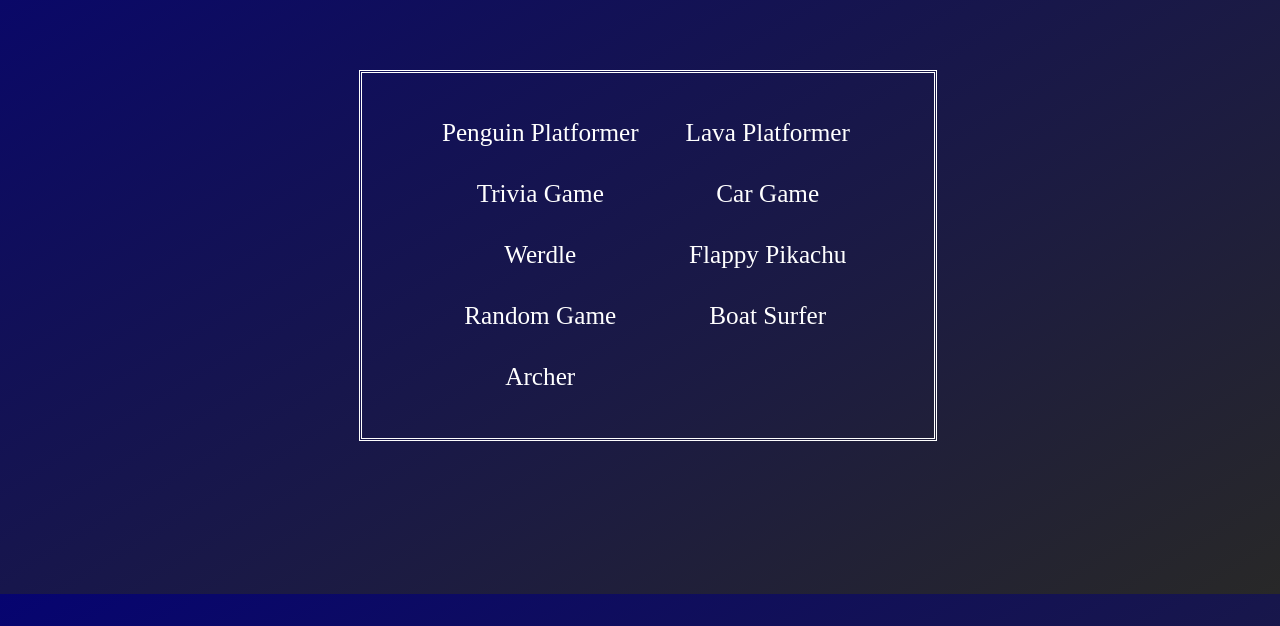
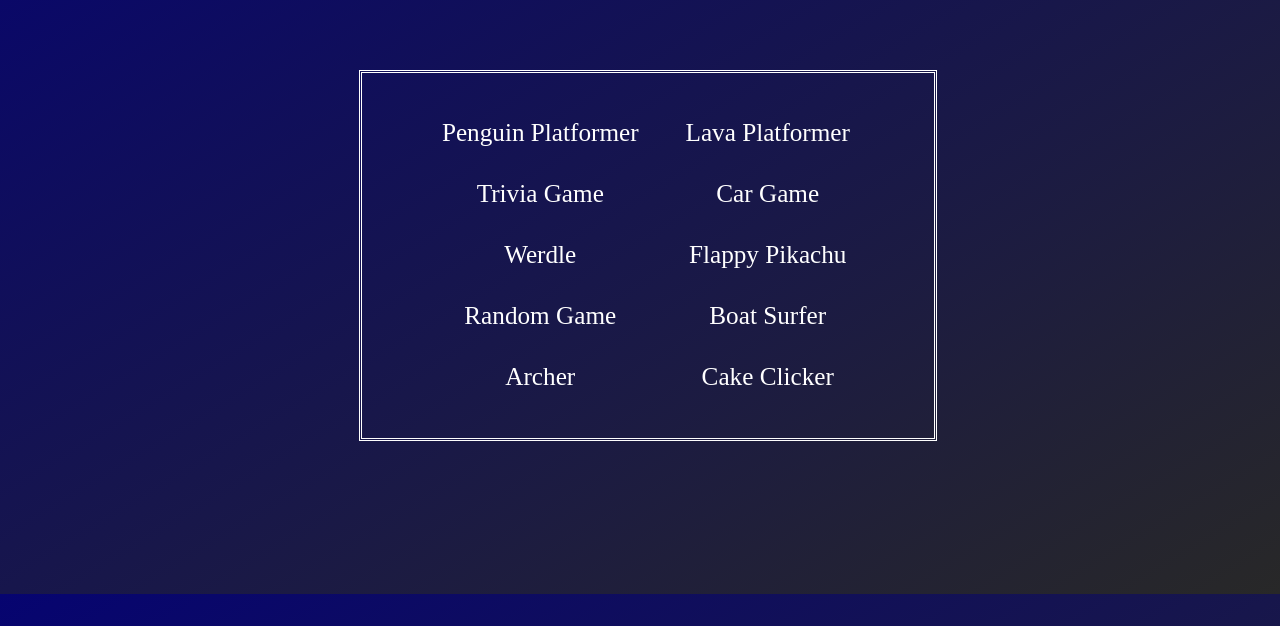
Before and after one commit to AadiCharpe/coderlab, a plain HTML site: page index.html in a window 1280 px wide. Shown: the part 174-800 px from the top of the page. Drawn offline with Linux system fonts and the light colour scheme.

Commit message:
added game

```diff
--- a/index.html
+++ b/index.html
@@ -25,6 +25,7 @@
                 <a href="https://coderlab.work/isaias">Car Game</a>
                 <a href="https://coderlab.work/liam">Flappy Pikachu</a>
                 <a href="https://coderlab.work/surfer">Boat Surfer</a>
+                <a href="https://coderlab.work/clicker">Cake Clicker</a>
             </div>
         </div>
     </body>
```
